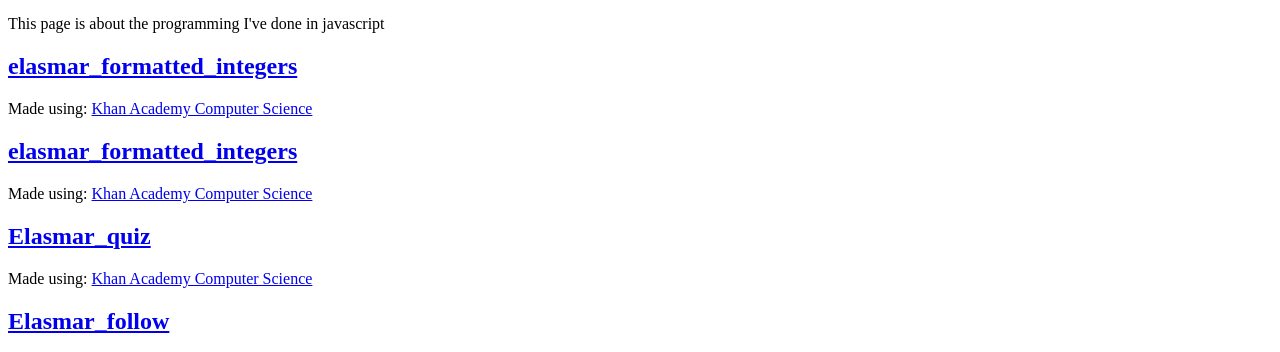
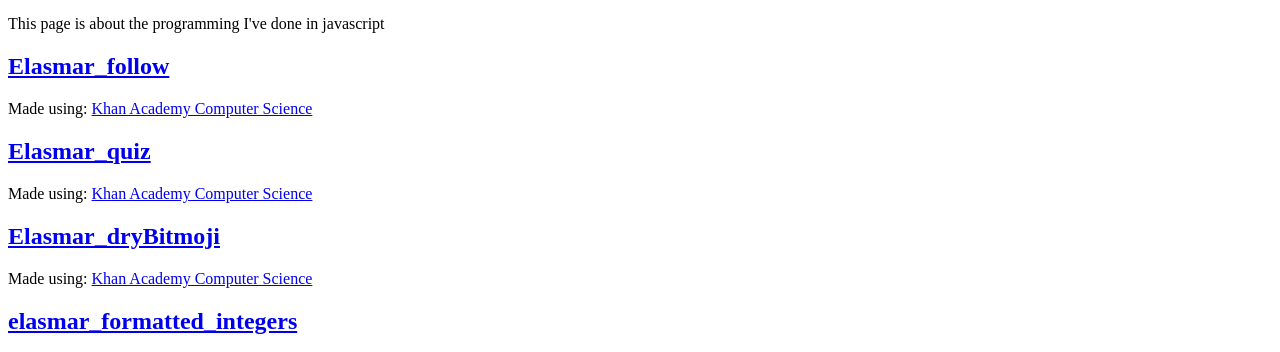
Before and after one commit to alielasmar/alielasmar.github.io, a plain HTML site: page javascript.html in a window 1280 px wide. Shown: the part 579-931 px from the top of the page. Drawn offline with Linux system fonts and the light colour scheme; a script that the page names is missing; files whose address does not match are found by name.

Commit message:
Add files via upload

```diff
--- a/javascript.html
+++ b/javascript.html
@@ -1,6 +1,6 @@
 <title> Ali's CSC 106 Page </title>
 <h1> Welcome to Ali's CSC106 Page!!! </h1>/Users/aliel-asmar/Documents/alielasmar.github.io/AliBanner.jpg
-<img src=/Users/aliel-asmar/Documents/alielasmar.github.io/AliBanner.jpg>
+<img src=https://github.com/alielasmar/alielasmar.github.io/blob/master/AliBanner.jpg?raw=true>
 <table>
 	<thead>
 		<tr>
@@ -20,6 +20,12 @@
 This page is about the programming I've done in javascript
 </p1>
 
+<h2><a href="https://www.khanacademy.org/computer-programming/elasmar_follow/6674629360320512">Elasmar_follow</a></h2><script src="https://www.khanacademy.org/computer-programming/elasmar_follow/6674629360320512/embed.js?editor=no&buttons=no&author=no&embed=yes"></script><p>Made using: <a href="http://www.khanacademy.org/computer-programming">Khan Academy Computer Science</a></p>
+
+<h2><a href="https://www.khanacademy.org/computer-programming/elasmar_quiz/5190512117776384">Elasmar_quiz</a></h2><script src="https://www.khanacademy.org/computer-programming/elasmar_quiz/5190512117776384/embed.js?editor=no&buttons=no&author=no&embed=yes"></script><p>Made using: <a href="http://www.khanacademy.org/computer-programming">Khan Academy Computer Science</a></p>
+
+<h2><a href="https://www.khanacademy.org/computer-programming/elasmar_drybitmoji/4980878332362752">Elasmar_dryBitmoji</a></h2><script src="https://www.khanacademy.org/computer-programming/elasmar_drybitmoji/4980878332362752/embed.js?editor=no&buttons=no&author=no&embed=yes"></script><p>Made using: <a href="http://www.khanacademy.org/computer-programming">Khan Academy Computer Science</a></p>
+
 <h2><a href="https://www.khanacademy.org/computer-programming/elasmar_formatted_integers/5983399928365056">elasmar_formatted_integers</a></h2><script src="https://www.khanacademy.org/computer-programming/elasmar_formatted_integers/5983399928365056/embed.js?editor=yes&buttons=yes&author=yes&embed=yes"></script><p>Made using: <a href="http://www.khanacademy.org/computer-programming">Khan Academy Computer Science</a></p>
 
 <h2><a href="https://www.khanacademy.org/computer-programming/elasmar_formatted_integers/5983399928365056">elasmar_formatted_integers</a></h2><script src="https://www.khanacademy.org/computer-programming/elasmar_formatted_integers/5983399928365056/embed.js?editor=yes&buttons=yes&author=yes&embed=yes"></script><p>Made using: <a href="http://www.khanacademy.org/computer-programming">Khan Academy Computer Science</a></p>
```
